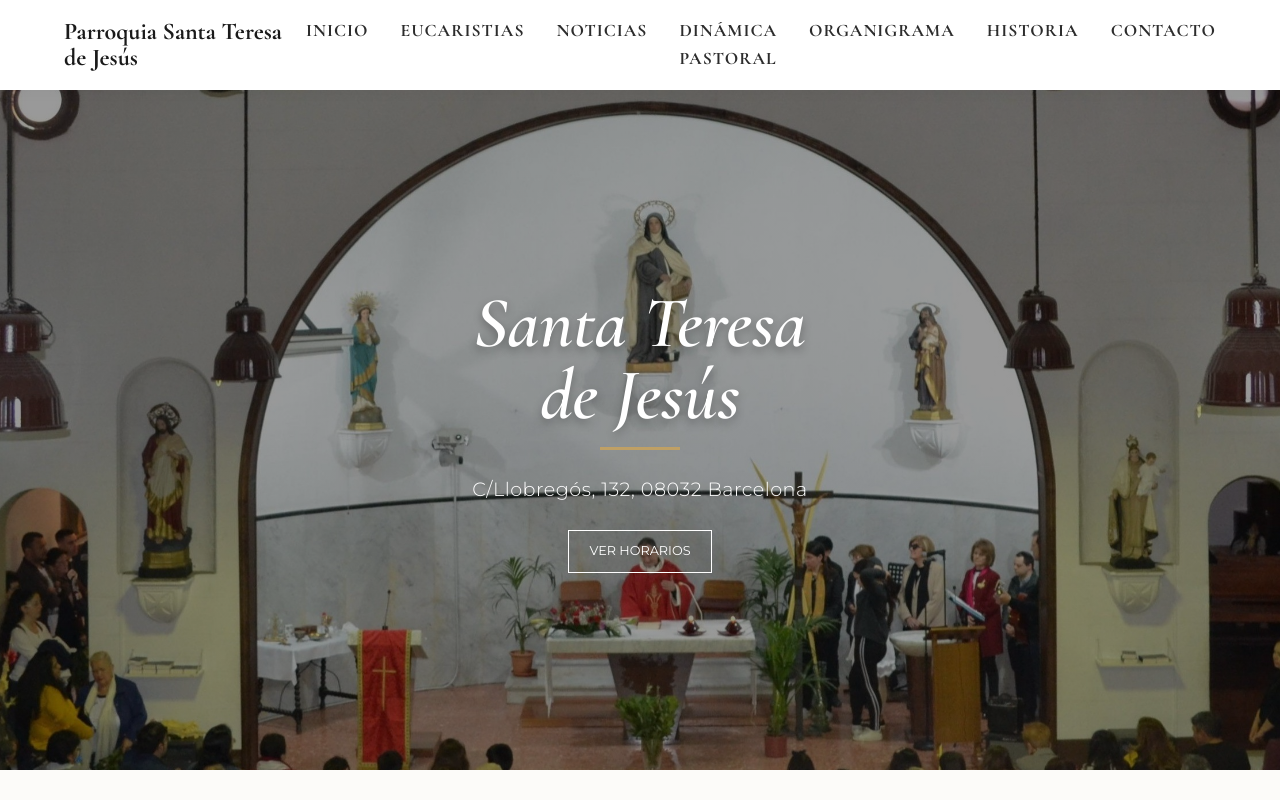
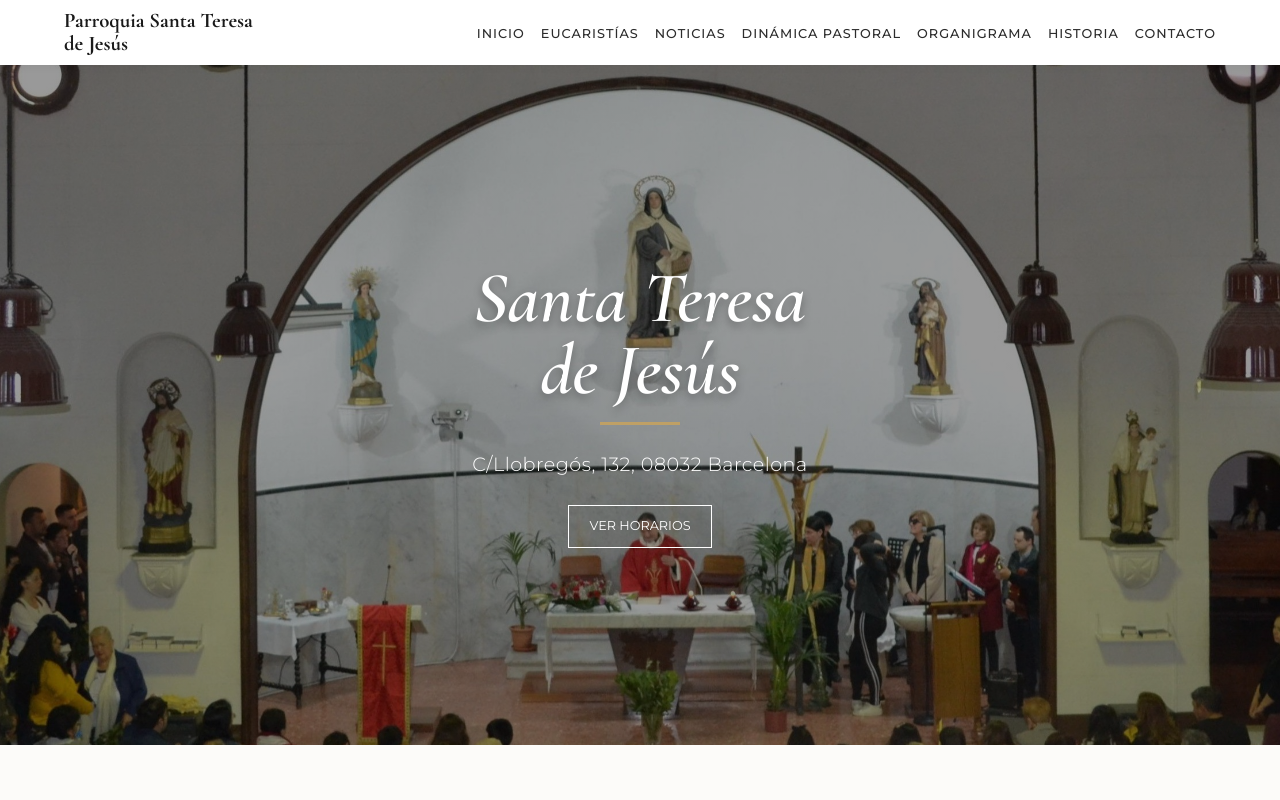
Before and after one commit to dannymedinacoronel/parroquiasantateresabcn.org, a plain HTML site: page index.html in a window 1280 px wide. Shown: the top 800 px of the page. Drawn offline with nearby package versions, Linux system fonts and the light colour scheme; a script that the page names is missing.

Commit message:
Update index.html

```diff
--- a/index.html
+++ b/index.html
@@ -1,20 +1,3 @@
-
-<!DOCTYPE html>
-
-
-<!--
- /$$$$$$$  /$$$$$$$$ /$$      /$$  /$$$$$$   /$$$$$$  /$$$$$$$         /$$$$$$   /$$$$$$  /$$      /$$ /$$$$$$$  /$$   /$$ /$$$$$$$$ /$$$$$$$$ /$$$$$$$   /$$$$$$
-| $$__  $$| $$_____/| $$$    /$$$ /$$__  $$ /$$__  $$| $$__  $$       /$$__  $$ /$$__  $$| $$$    /$$$| $$__  $$| $$  | $$|__  $$__/| $$_____/| $$__  $$ /$$__  $$
-| $$  \ $$| $$      | $$$$  /$$$$| $$  \__/| $$  \ $$| $$  \ $$      | $$  \__/| $$  \ $$| $$$$  /$$$$| $$  \ $$| $$  | $$   | $$   | $$      | $$  \ $$| $$  \__/
-| $$  | $$| $$$$$   | $$ $$/$$ $$| $$      | $$  | $$| $$$$$$$/      | $$      | $$  | $$| $$ $$/$$ $$| $$$$$$$/| $$  | $$   | $$   | $$$$$   | $$$$$$$/|  $$$$$$
-| $$  | $$| $$__/   | $$  $$$| $$| $$      | $$  | $$| $$__  $$      | $$      | $$  | $$| $$  $$$| $$| $$____/ | $$  | $$   | $$   | $$__/   | $$__  $$ \____  $$
-| $$  | $$| $$      | $$\  $ | $$| $$    $$| $$  | $$| $$  \ $$      | $$    $$| $$  | $$| $$\  $ | $$| $$      | $$  | $$   | $$   | $$      | $$  \ $$ /$$  \ $$
-| $$$$$$$/| $$$$$$$$| $$ \/  | $$|  $$$$$$/|  $$$$$$/| $$  | $$      |  $$$$$$/|  $$$$$$/| $$ \/  | $$| $$      |  $$$$$$/   | $$   | $$$$$$$$| $$  | $$|  $$$$$$/
-|_______/ |________/|__/     |__/ \______/  \______/ |__/  |__/       \______/  \______/ |__/     |__/|__/       \______/    |__/   |________/|__/  |__/ \______/
-
-
--->
-
 <!DOCTYPE html>
 <html lang="es">
 <head>
@@ -25,7 +8,7 @@
 
     <link rel="preconnect" href="https://fonts.googleapis.com">
     <link rel="preconnect" href="https://fonts.gstatic.com" crossorigin>
-    <link href="https://fonts.googleapis.com/css2?family=Cormorant+Garamond:ital,wght@0,300;0,400;0,600;0,700;1,400;1,600&family=Montserrat:wght@300;400;500&display=swap" rel="stylesheet">
+    <link href="https://fonts.googleapis.com/css2?family=Cormorant+Garamond:ital,wght@0,300;0,400;0,600;0,700;1,400;1,600&family=Montserrat:wght@300;400;500;600&display=swap" rel="stylesheet">
 
     <link rel="stylesheet" type="text/css" href="https://cdn.jsdelivr.net/npm/cookieconsent@3/build/cookieconsent.min.css" />
 
@@ -39,7 +22,7 @@
             --black-footer: #111111;
             --header-font: 'Cormorant Garamond', serif;
             --body-font: 'Montserrat', sans-serif;
-            --nav-height: 90px;
+            --nav-height: 65px; /* ✅ REDUCIDO MÁS: Alto de la barra de 70px a 65px */
         }
 
         * { margin: 0; padding: 0; box-sizing: border-box; }
@@ -53,44 +36,53 @@
             padding-top: var(--nav-height);
         }
 
-        /* --- HEADER & NAVEGACIÓN --- */
+        /* --- HEADER & NAVEGACIÓN (ULTRA-COMPACTO) --- */
         header {
             background-color: var(--white);
-            height: var(--nav-height);
+            height: var(--nav-height); /* Usa el nuevo alto */
             width: 100%;
             padding: 0 5%;
             display: flex;
             justify-content: space-between;
             align-items: center;
-            box-shadow: 0 2px 15px rgba(0,0,0,0.03);
+            box-shadow: 0 1px 10px rgba(0,0,0,0.05);
             position: fixed;
             top: 0; left: 0; z-index: 1000;
         }
 
         .logo {
             font-family: var(--header-font);
-            font-size: 1.5rem;
+            font-size: 1.3rem; /* ✅ REDUCIDO MÁS: Logo de 1.4rem a 1.3rem */
             font-weight: 700;
             color: #1a1a1a;
             text-decoration: none;
             line-height: 1.1;
         }
 
-        .nav-menu { display: flex; gap: 2rem; list-style: none; }
+        .nav-menu {
+            display: flex;
+            gap: 1rem; /* ✅ REDUCIDO MÁS: Espacio entre enlaces de 1.2rem a 1rem */
+            list-style: none;
+        }
 
         .nav-link {
             text-decoration: none;
             color: #2c2c2c;
-            font-family: var(--header-font);
-            font-weight: 700;
-            font-size: 1.1rem;
+            font-family: var(--body-font);
+            font-weight: 500;
+            font-size: 0.8rem; /* ✅ REDUCIDO MÁS: Tamaño de fuente de 0.85rem a 0.8rem */
             text-transform: uppercase;
-            letter-spacing: 1px;
-            transition: color 0.3s;
+            letter-spacing: 1px; /* ✅ REDUCIDO MÁS: Espaciado de letras de 2px a 1px */
+            padding: 3px 0; /* Menos padding vertical */
+            transition: all 0.3s ease-in-out;
             position: relative;
         }
 
-        .nav-link:hover { color: var(--accent-color); }
+        .nav-link:hover {
+            color: var(--accent-color);
+            border-bottom: 2px solid var(--accent-color);
+            transform: translateY(-1px);
+        }
 
         /* Icono Hamburguesa (Móvil) */
         .hamburger { display: none; cursor: pointer; z-index: 1001; }
@@ -101,8 +93,6 @@
             height: 85vh;
             /* IMAGEN DE FONDO */
             background: linear-gradient(rgba(0,0,0,0.4), rgba(0,0,0,0.4)), url('fotosdefinitivas/portada/3.jpg');
-            /* Si la imagen local no carga, usa esta de prueba para ver el diseño:
-               url('https://images.unsplash.com/photo-1548625361-16a75f284a69?ixlib=rb-1.2.1&auto=format&fit=crop&w=1920&q=80'); */
             background-size: cover;
             background-position: center;
             background-attachment: fixed;
@@ -161,7 +151,7 @@
         @media (max-width: 768px) {
             .hamburger { display: block; }
             .nav-menu {
-                position: fixed; left: -100%; top: var(--nav-height);
+                position: fixed; left: -100%; top: var(--nav-height); /* Usa el nuevo alto */
                 gap: 0; flex-direction: column; background-color: var(--white);
                 width: 100%; height: calc(100vh - var(--nav-height));
                 text-align: center; transition: 0.3s; padding-top: 2rem;
@@ -176,20 +166,20 @@
 <body>
 
     <header>
-        <a href="#" class="logo">Parroquia Santa Teresa de Jesús</a>
+        <a href="#" class="logo">Parroquia Santa Teresa<br>de Jesús</a>
 
         <div class="hamburger">
             <span class="bar"></span><span class="bar"></span><span class="bar"></span>
         </div>
 
-     <ul class="nav-menu">
-            <li class="nav-item"><a href="index.html" class="nav-link">Inicio</a></li>
-          <li class="nav-item"><a href="index.html/#horarios" class="nav-link">Eucaristias</a></li>
-          <li class="nav-item"><a href="index.html/#actualidad" class="nav-link">Noticias</a></li>
-            <li class="nav-item"><a href="/HTML/dinamicapastoral.html" class="nav-link">Dinámica Pastoral</a></li>
-            <li class="nav-item"><a href="/HTML/organigramaparroquial.html" class="nav-link">Organigrama</a></li>
-            <li class="nav-item"><a href="/HTML/historia.html" class="nav-link">Historia</a></li>
-            <li class="nav-item"><a href="/HTML/contacto.html" class="nav-link">Contacto</a></li>
+        <ul class="nav-menu">
+            <li class="nav-item"><a href="index.html" class="nav-link">INICIO</a></li>
+            <li class="nav-item"><a href="index.html/#horarios" class="nav-link">EUCARISTÍAS</a></li>
+            <li class="nav-item"><a href="index.html/#actualidad" class="nav-link">NOTICIAS</a></li>
+            <li class="nav-item"><a href="/HTML/dinamicapastoral.html" class="nav-link">DINÁMICA PASTORAL</a></li>
+            <li class="nav-item"><a href="/HTML/organigramaparroquial.html" class="nav-link">ORGANIGRAMA</a></li>
+            <li class="nav-item"><a href="/HTML/historia.html" class="nav-link">HISTORIA</a></li>
+            <li class="nav-item"><a href="/HTML/contacto.html" class="nav-link">CONTACTO</a></li>
         </ul>
     </header>
 
@@ -208,7 +198,6 @@
             <div class="card">
                 <h3>Laborables</h3>
                 <ul>
-
                     <li>19:00 PM — Eucaristia</li>
                 </ul>
             </div>
@@ -257,15 +246,15 @@
                 <p>Carrer del Llobregós, 132</p>
                 <p>08032 Barcelona</p>
                 <br>
-                <a href="https://goo.gl/maps/Y4SiUkiMGwp" style="color:var(--accent-color); font-size:0.8rem;">Ver en Google Maps &rarr;</a>
+                <a href="https://goo.gl/maps/Y4SiUkiMGwp" style="color:var(--accent-color); font-size:0.8rem;" target="_blank">Ver en Google Maps &rarr;</a>
             </div>
 
             <div class="footer-col">
                 <h4>Enlaces de Interés</h4>
                 <ul class="footer-links">
-                    <li><a href="https://www.esglesiabarcelona.cat/">Arzobispado de Barcelona</a></li>
-                    <li><a href="https://caritas.barcelona">Cáritas Barcelona</a></li>
-                    <li><a href="https://www.esglesiabarcelona.cat/mapa/index.php?view=barcelona-santateresadejesus">Buscador de Parroquias</a></li>
+                    <li><a href="https://www.esglesiabarcelona.cat/" target="_blank">Arzobispado de Barcelona</a></li>
+                    <li><a href="https://caritas.barcelona" target="_blank">Cáritas Barcelona</a></li>
+                    <li><a href="https://www.esglesiabarcelona.cat/mapa/index.php?view=barcelona-santateresadejesus" target="_blank">Buscador de Parroquias</a></li>
                 </ul>
             </div>
 
@@ -273,7 +262,7 @@
                 <h4>Contacto</h4>
                 <ul class="footer-links">
                     <li><a href="html/contacto.html">Contactar</a></li>
-                    <li><a href="https://www.instagram.com/parroquiasantateresadejesusbcn/">Instagram</a></li>
+                    <li><a href="https://www.instagram.com/parroquiasantateresadejesusbcn/" target="_blank">Instagram</a></li>
                 </ul>
             </div>
         </div>
@@ -317,7 +306,3 @@
 
 </body>
 </html>
-</footer>
-<!-- Footer -->
-
-</html>
```
